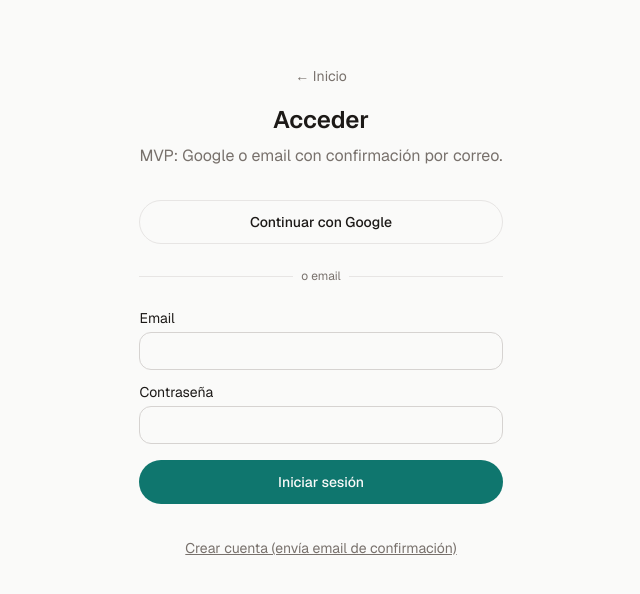
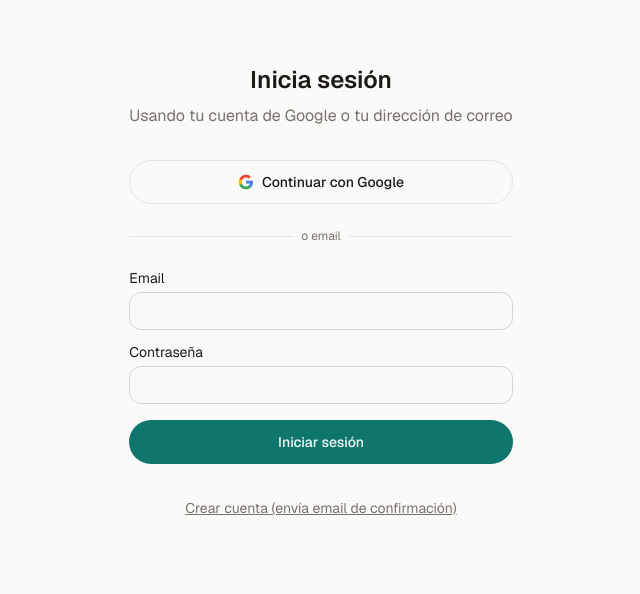
Before and after one commit to lautaroccastro/dividir-gastos, a Next.js app: page /login in a window 1280 px wide. Shown: the top 594 px of the page, without its empty margins (319-959 px from the left). Built offline with nearby package versions, Linux system fonts and the light colour scheme; no server answers.

Commit message:
Minor refinements to logic, behaviour and style

```diff
--- a/src/app/globals.css
+++ b/src/app/globals.css
@@ -65,3 +65,12 @@
 body {
   @apply bg-background text-foreground font-sans antialiased;
 }
+
+@layer base {
+  button:not(:disabled) {
+    cursor: pointer;
+  }
+  button:disabled {
+    cursor: not-allowed;
+  }
+}
--- a/src/app/login/page.tsx
+++ b/src/app/login/page.tsx
@@ -1,6 +1,5 @@
 import { LoginForm } from "@/components/login-form";
 import { createClient } from "@/lib/supabase/server";
-import Link from "next/link";
 import { redirect } from "next/navigation";
 
 export default async function LoginPage() {
@@ -15,17 +14,9 @@ export default async function LoginPage() {
   return (
     <div className="mx-auto flex min-h-[70vh] max-w-lg flex-col items-center justify-center gap-8 px-4 py-16">
       <div className="text-center">
-        <Link
-          href="/"
-          className="text-sm text-muted-foreground hover:text-foreground"
-        >
-          ← Inicio
-        </Link>
-        <h1 className="mt-4 text-2xl font-semibold text-foreground">
-          Acceder
-        </h1>
+        <h1 className="text-2xl font-semibold text-foreground">Inicia sesión</h1>
         <p className="mt-2 text-muted-foreground">
-          MVP: Google o email con confirmación por correo.
+          Usando tu cuenta de Google o tu dirección de correo
         </p>
       </div>
       <LoginForm />
--- a/src/app/page.tsx
+++ b/src/app/page.tsx
@@ -1,6 +1,7 @@
 import { signOut } from "@/app/actions";
 import { createClient } from "@/lib/supabase/server";
 import Link from "next/link";
+import { redirect } from "next/navigation";
 
 export default async function Home() {
   const supabase = await createClient();
@@ -8,45 +9,36 @@ export default async function Home() {
     data: { user },
   } = await supabase.auth.getUser();
 
-  const { data: groups } = user
-    ? await supabase
+  if (!user) {
+    redirect("/login");
+  }
+
+  const { data: groups } = await supabase
     .from("groups")
     .select("id, name, currency, created_at")
-        .order("created_at", { ascending: true })
-    : { data: null };
+    .order("created_at", { ascending: true });
 
   return (
     <div className="mx-auto flex min-h-screen max-w-2xl flex-col gap-8 px-4 py-12">
-      <header className="flex flex-col gap-2 border-b border-border pb-6">
-        <h1 className="text-2xl font-semibold text-foreground">Mis grupos</h1>
-        {user ? (
-          <div className="flex flex-wrap items-center gap-3 pt-2">
-            <span className="text-sm text-foreground">
+      <header className="flex flex-col gap-3 border-b border-border pb-6">
+        <div className="flex w-full min-w-0 flex-wrap items-center justify-between gap-x-4 gap-y-2">
+          <span className="min-w-0 truncate text-sm text-foreground">
             <span className="font-medium">{user.email}</span>
           </span>
-            <form action={signOut}>
+          <form action={signOut} className="shrink-0">
             <button
               type="submit"
               className="text-sm text-muted-foreground underline hover:text-foreground"
             >
-                Salir
+              Cerrar sesión
             </button>
           </form>
         </div>
-        ) : (
-          <p className="text-muted-foreground">
-            <Link href="/login" className="font-medium text-primary underline">
-              Iniciá sesión
-            </Link>{" "}
-            para ver tus grupos.
-          </p>
-        )}
       </header>
 
-      {user ? (
       <section className="flex flex-col gap-4">
         <div className="flex flex-wrap items-center justify-between gap-3">
-            <h2 className="text-lg font-medium text-foreground">Listado</h2>
+          <h1 className="text-2xl font-semibold text-foreground">Mis grupos</h1>
           <Link
             href="/groups/new"
             className="inline-flex rounded-full bg-primary px-4 py-2 text-sm font-medium text-primary-foreground hover:opacity-90"
@@ -65,12 +57,12 @@ export default async function Home() {
               <li key={g.id}>
                 <Link
                   href={`/groups/${g.id}`}
-                    className="flex flex-col rounded-lg border border-border bg-card px-4 py-3 transition-colors hover:bg-muted/50 sm:flex-row sm:items-center sm:justify-between"
+                  className="flex min-w-0 flex-col gap-1 rounded-lg border border-border bg-card px-4 py-3 transition-colors hover:bg-muted/50 sm:flex-row sm:items-center sm:justify-between sm:gap-3"
                 >
-                    <span className="font-medium text-card-foreground">
+                  <span className="min-w-0 truncate font-medium text-card-foreground">
                     {g.name}
                   </span>
-                    <span className="text-sm text-muted-foreground">
+                  <span className="shrink-0 text-sm text-muted-foreground">
                     {g.currency}
                   </span>
                 </Link>
@@ -79,7 +71,6 @@ export default async function Home() {
           </ul>
         )}
       </section>
-      ) : null}
     </div>
   );
 }
--- a/src/components/group-detail-meta.tsx
+++ b/src/components/group-detail-meta.tsx
@@ -491,6 +491,7 @@ export function GroupDetailMeta({
           })}
         </ul>
 
+        <div className="mt-6">
         {atParticipantLimit ? (
           <p className="text-xs text-muted-foreground">
             Llegaste al máximo de {PARTICIPANTS_MAX} participantes.
@@ -529,6 +530,7 @@ export function GroupDetailMeta({
           </div>
         )}
         </div>
+        </div>
       </section>
     </div>
   );
--- a/src/components/login-form.tsx
+++ b/src/components/login-form.tsx
@@ -3,10 +3,50 @@
 import { createClient } from "@/lib/supabase/client";
 import { useState } from "react";
 
+function GoogleMark({ className }: { className?: string }) {
+  return (
+    <svg
+      className={className}
+      viewBox="0 0 24 24"
+      aria-hidden
+    >
+      <path
+        fill="#4285F4"
+        d="M22.56 12.25c0-.78-.07-1.53-.2-2.25H12v4.26h5.92c-.26 1.37-1.04 2.53-2.21 3.31v2.77h3.57c2.08-1.92 3.28-4.74 3.28-8.09z"
+      />
+      <path
+        fill="#34A853"
+        d="M12 23c2.97 0 5.46-.98 7.28-2.66l-3.57-2.77c-.98.66-2.23 1.06-3.71 1.06-2.86 0-5.29-1.93-6.16-4.53H2.18v2.84C3.99 20.53 7.7 23 12 23z"
+      />
+      <path
+        fill="#FBBC05"
+        d="M5.84 14.09c-.22-.66-.35-1.36-.35-2.09s.13-1.43.35-2.09V7.07H2.18C1.43 8.55 1 10.22 1 12s.43 3.45 1.18 4.93l2.85-2.22.81-.62z"
+      />
+      <path
+        fill="#EA4335"
+        d="M12 5.38c1.62 0 3.06.56 4.21 1.64l3.15-3.15C17.45 2.09 14.97 1 12 1 7.7 1 3.99 3.47 2.18 7.07l3.66 2.84c.87-2.6 3.3-4.53 6.16-4.53z"
+      />
+    </svg>
+  );
+}
+
+/** Mensaje si el texto no parece un email; null si el formato es aceptable. */
+function emailFormatMessage(raw: string): string | null {
+  const t = raw.trim();
+  if (!t) return "Ingresá tu correo.";
+  // Formato simple: usuario@dominio.tld (evita falsos positivos obvios)
+  const ok = /^[^\s@]+@[^\s@]+\.[^\s@]+$/.test(t);
+  if (!ok) {
+    return "Ingresá un correo con formato válido (ej. nombre@ejemplo.com).";
+  }
+  return null;
+}
+
 export function LoginForm() {
   const [email, setEmail] = useState("");
   const [password, setPassword] = useState("");
   const [message, setMessage] = useState<string | null>(null);
+  const [emailError, setEmailError] = useState<string | null>(null);
   const [loading, setLoading] = useState(false);
 
   const supabase = createClient();
@@ -15,6 +55,13 @@ export function LoginForm() {
 
   async function handleSignUp(e: React.FormEvent) {
     e.preventDefault();
+    const errMsg = emailFormatMessage(email);
+    if (errMsg) {
+      setEmailError(errMsg);
+      setMessage(null);
+      return;
+    }
+    setEmailError(null);
     setLoading(true);
     setMessage(null);
     const { error } = await supabase.auth.signUp({
@@ -34,6 +81,13 @@ export function LoginForm() {
 
   async function handleSignIn(e: React.FormEvent) {
     e.preventDefault();
+    const errMsg = emailFormatMessage(email);
+    if (errMsg) {
+      setEmailError(errMsg);
+      setMessage(null);
+      return;
+    }
+    setEmailError(null);
     setLoading(true);
     setMessage(null);
     const { error } = await supabase.auth.signInWithPassword({
@@ -69,8 +123,9 @@ export function LoginForm() {
         type="button"
         onClick={() => void handleGoogle()}
         disabled={loading}
-        className="flex h-11 w-full items-center justify-center rounded-full border border-border bg-background text-sm font-medium text-foreground hover:bg-muted disabled:opacity-50"
+        className="flex h-11 w-full items-center justify-center gap-2 rounded-full border border-border bg-background text-sm font-medium text-foreground hover:bg-muted disabled:opacity-50"
       >
+        <GoogleMark className="h-4 w-4 shrink-0" />
         Continuar con Google
       </button>
 
@@ -79,18 +134,30 @@ export function LoginForm() {
         <span className="absolute left-0 right-0 top-1/2 h-px bg-border" />
       </div>
 
-      <form onSubmit={handleSignIn} className="flex flex-col gap-3">
+      <form onSubmit={handleSignIn} noValidate className="flex flex-col gap-3">
         <label className="flex flex-col gap-1 text-sm">
           <span className="text-foreground">Email</span>
           <input
+            id="login-email"
             type="email"
-            required
             autoComplete="email"
             value={email}
-            onChange={(e) => setEmail(e.target.value)}
-            className="rounded-lg border border-input bg-background px-3 py-2 text-foreground placeholder:text-muted-foreground"
+            onChange={(e) => {
+              setEmail(e.target.value);
+              if (emailError) setEmailError(null);
+            }}
+            aria-invalid={emailError ? true : undefined}
+            aria-describedby={emailError ? "login-email-error" : undefined}
+            className={`rounded-lg border bg-background px-3 py-2 text-foreground placeholder:text-muted-foreground ${
+              emailError ? "border-destructive-border ring-1 ring-destructive-border" : "border-input"
+            }`}
           />
         </label>
+        {emailError ? (
+          <p id="login-email-error" className="text-sm text-destructive-foreground" role="alert">
+            {emailError}
+          </p>
+        ) : null}
         <label className="flex flex-col gap-1 text-sm">
           <span className="text-foreground">Contraseña</span>
           <input
```
Lines whose indentation alone changed are shown as unchanged.
